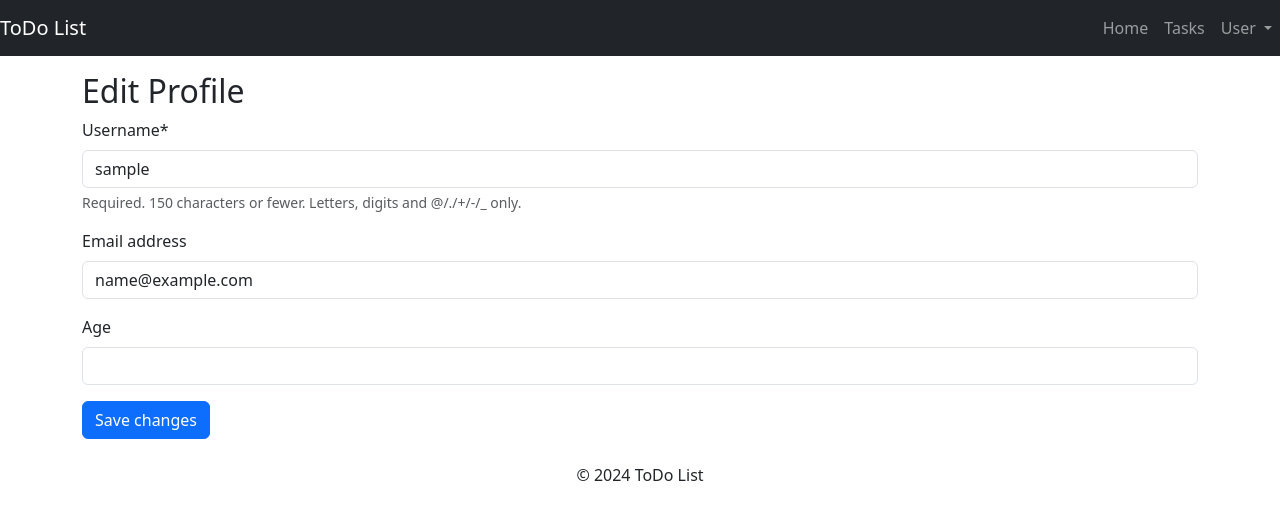
After one commit to MarcinSakGH/ToDo-List, a Django app: page /edit-profile/ in a window 1280 px wide. The commit adds this page. Shown: the top 520 px of the page. Run offline with Django 5.2, Linux system fonts and the light colour scheme; the visitor is signed in with stand-in values (Sample User, id 1); some libraries are stand-ins or nearby versions.

Commit message:
Add profile edition view

```diff
--- a/templates/base.html
+++ b/templates/base.html
@@ -29,7 +29,7 @@
                         <div class="dropdown-menu dropdown-menu-lg-end" aria-labelledby="navbarDropdown">
                             {% if user.is_authenticated %}
                                 <!-- Menu for logged user -->
-                                <a class="dropdown-item" href="#">Profile</a>
+                                <a class="dropdown-item" href="{% url 'user_edit' %}">Profile</a>
                                 <a class="dropdown-item" href="#">User Settings</a>
                                 <div class="dropdown-divider"></div>
                                 <form action="{% url 'logout' %}" method="post">
--- /dev/null
+++ b/templates/user_edit.html
@@ -0,0 +1,17 @@
+{% extends "base.html" %}
+
+{% load crispy_forms_tags %}
+
+
+{% block title %}Edit profile{% endblock title %}
+
+{% block content %}
+
+    <h2>Edit Profile</h2>
+    <form action="" method="post">
+        {% csrf_token %}
+        {{ form|crispy }}
+        <button class="btn btn-primary" type="submit">Save changes</button>
+    </form>
+
+{% endblock content %}
--- a/users/forms.py
+++ b/users/forms.py
@@ -1,7 +1,15 @@
 from django import forms
 from django.contrib.auth.forms import UserCreationForm, UserChangeForm
 from .models import CustomUser
+
+
 class SignUpForm(UserCreationForm):
     class Meta:
         model = CustomUser
-        fields = ['email', 'password1', 'password2']
+        fields = ['username', 'email', 'password1', 'password2']
+
+
+class CustomUserForm(forms.ModelForm):
+    class Meta:
+        model = CustomUser
+        fields = ['username', 'email', 'age']
--- a/users/models.py
+++ b/users/models.py
@@ -2,6 +2,7 @@ from django.db import models
 from django.contrib.auth.models import AbstractUser
 
 # Create your models here.
+
 
 class CustomUser(AbstractUser):
     age = models.PositiveSmallIntegerField(null=True, blank=True)
--- a/users/urls.py
+++ b/users/urls.py
@@ -1,10 +1,11 @@
 from django.urls import include, path
 from django.contrib.auth.views import LogoutView
-from .views import SignUpView, CustomLoginView
+from .views import SignUpView, CustomLoginView, UserEditView
 
 
 urlpatterns = [
     path('signup/', SignUpView.as_view(), name="signup"),
     path('login/', CustomLoginView.as_view(), name='login'),
     path('logout/', LogoutView.as_view(), name="logout"),
+    path('edit-profile/', UserEditView.as_view(), name='user_edit')
 ]
--- a/users/views.py
+++ b/users/views.py
@@ -1,8 +1,8 @@
 from django.urls import reverse_lazy
 from django.contrib.auth.views import LoginView
-from django.views.generic import CreateView
+from django.views.generic import CreateView, UpdateView
 
-from .forms import SignUpForm
+from .forms import SignUpForm, CustomUserForm
 from .models import CustomUser
 
 # Create your views here.
@@ -17,3 +17,13 @@ class SignUpView(CreateView):
 
 class CustomLoginView(LoginView):
     template_name = "login.html"
+
+
+class UserEditView(UpdateView):
+    model = CustomUser
+    form_class = CustomUserForm
+    template_name = 'user_edit.html'
+    success_url = reverse_lazy('user_edit')
+
+    def get_object(self, queryset=None):
+        return self.request.user
```
